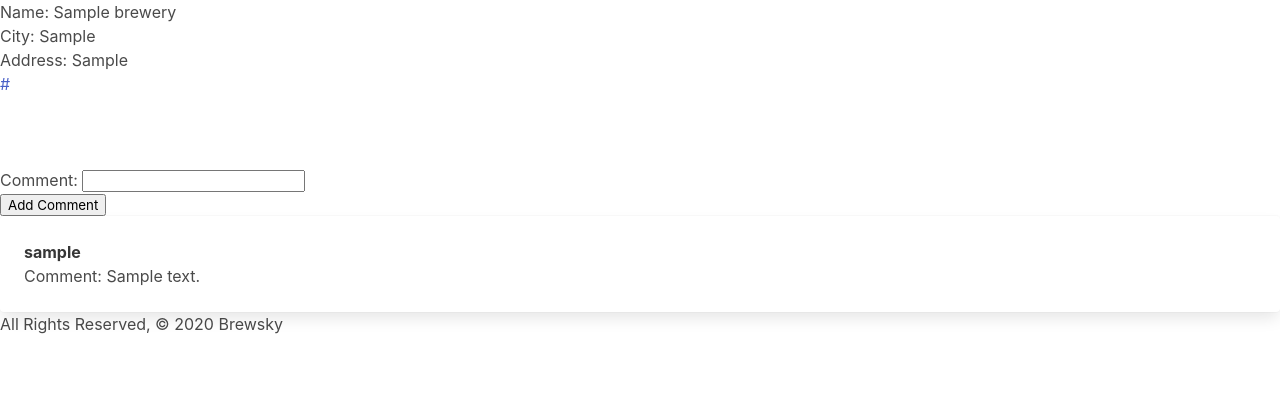
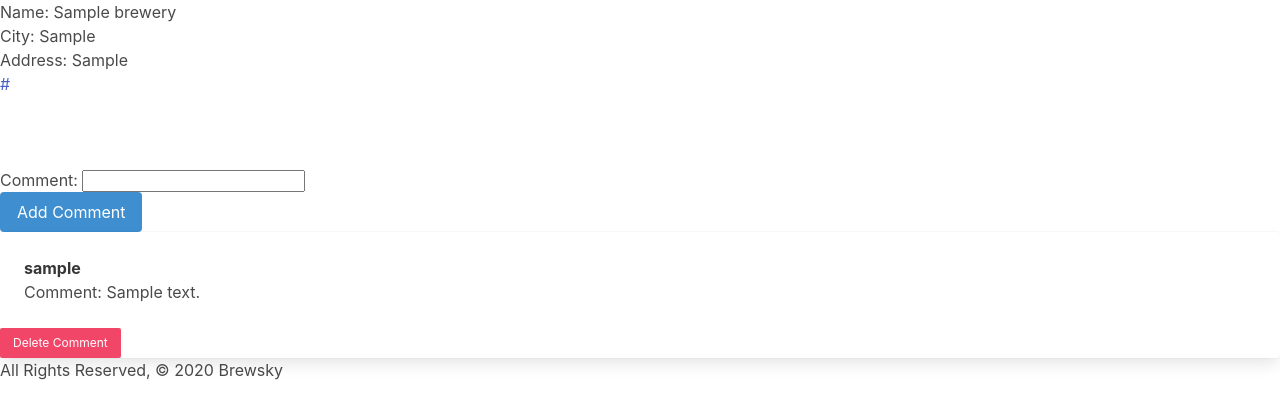
Before and after one commit to jczarat/brewsky, a Django app: page /breweries/1/ in a window 1280 px wide. Shown: the part 128-547 px from the top of the page. Run offline with Django 3.2, Linux system fonts and the light colour scheme; tables that the repository leaves empty hold one stand-in row (values such as "Sample post"); a database or web service that is not in the repository returns one stand-in record (values such as "Sample title"); data that the repository does not hold is empty; some libraries are stand-ins or nearby versions.

Commit message:
add delete comment functionality

```diff
--- a/main_app/templates/breweries/detail.html
+++ b/main_app/templates/breweries/detail.html
@@ -11,7 +11,7 @@
 <form action="{% url 'add_comment' brewery_result.id %}" method="post">
     {% csrf_token %}
     {{ comment_form.as_p }}
-    <input type="submit" value="Add Comment">
+    <input type="submit" class="button is-info" value="Add Comment">
 </form>
 
 {% for comment in comments %}
@@ -20,6 +20,10 @@
         <span class="card-title"><strong>{{comment.username}}</strong></span>
         <p> Comment: {{ comment.comment }}</p>
     </div>
+    <form action="{% url 'delete_comment' brewery_result.api_id comment.id %}" method="post">
+        {% csrf_token %}
+        <input type="submit" class="button is-small is-danger" value="Delete Comment">
+    </form>
 </div>
 {% endfor %}
 
--- a/main_app/urls.py
+++ b/main_app/urls.py
@@ -6,6 +6,7 @@ urlpatterns = [
     path('about/', views.about, name='about'),
     path('breweries/', views.breweries_index, name='index'),
     path('breweries/<int:brewery_id>/', views.breweries_detail, name='detail'),
-    path('breweries/<int:brewery_id>/comments/', views.add_comment, name='add_comment'),
+    path('breweries/<int:brewery_id>/add_comment/', views.add_comment, name='add_comment'),
+    path('breweries/<int:brewery_id>/delete_comment/<int:comment_id>', views.delete_comment, name='delete_comment'),
     path('accounts/signup/', views.signup, name='signup'),
 ]
--- a/main_app/views.py
+++ b/main_app/views.py
@@ -51,7 +51,6 @@ def breweries_index(request):
 
 
 def breweries_detail(request, brewery_id):
-    print(brewery_id)
     comment_form = CommentForm()
     d = requests.get(f'https://api.openbrewerydb.org/breweries/{brewery_id}')
     brewery = d.json()
@@ -71,7 +70,6 @@ def breweries_detail(request, brewery_id):
             website_url = brewery['website_url']
         )
     db_brewery = Brewery.objects.get(api_id=brewery_id)
-    print(db_brewery.state)
     comments = Comment.objects.filter(brewery=db_brewery.id)
     brewery_result = Brewery.objects.get(api_id=brewery_id)
 
@@ -79,7 +77,6 @@ def breweries_detail(request, brewery_id):
 
 @login_required
 def add_comment(request, brewery_id):
-    print(brewery_id)
     form = CommentForm(request.POST)
     if form.is_valid():
         new_comment = form.save(commit=False)
@@ -87,9 +84,13 @@ def add_comment(request, brewery_id):
         new_comment.user_fk_id = request.user.id
         new_comment.username = request.user.username
         new_comment.save()
-        print(new_comment)
     brewery = Brewery.objects.get(id=brewery_id)
     return redirect('detail', brewery_id=brewery.api_id)
+
+
+def delete_comment(request, brewery_id, comment_id):
+    Comment.objects.filter(id=comment_id).delete()
+    return redirect('detail', brewery_id=brewery_id)
 
 
 # @login_required
```
